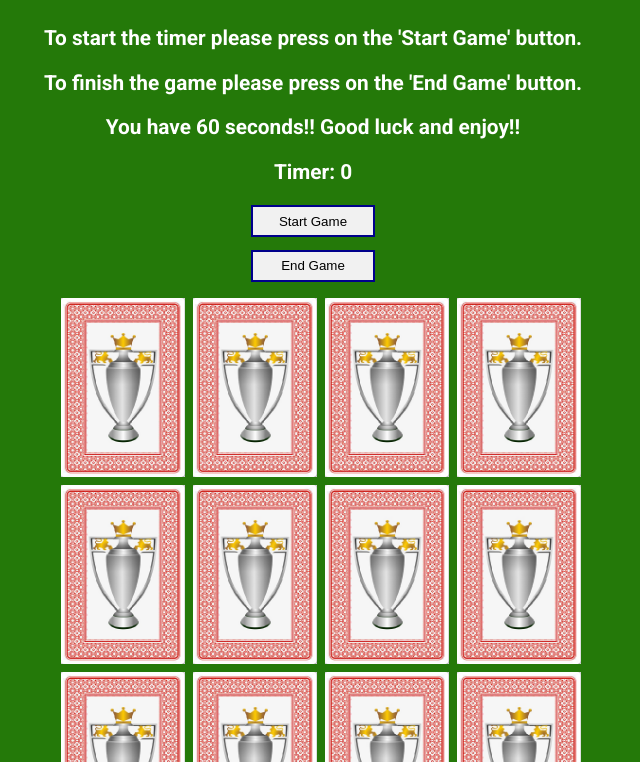
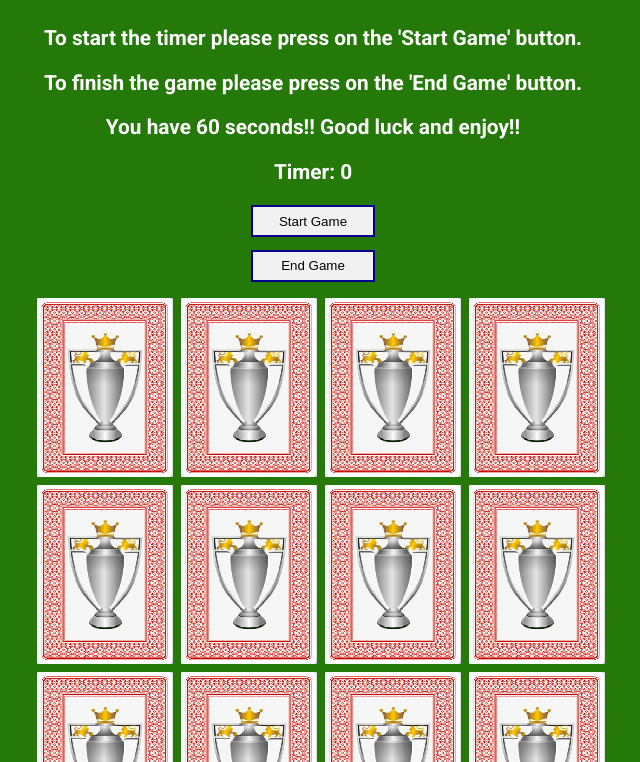
Before and after one commit to Code-Institute-Submissions/premier-league-memory-game, a plain HTML site: page index.html in a window 1280 px wide. Shown: the part 38-800 px from the top of the page, without its empty margins (327-967 px from the left). Drawn offline with Linux system fonts and the light colour scheme.

Commit message:
Updated media queries styling

```diff
--- a/assets/css/style.css
+++ b/assets/css/style.css
@@ -150,7 +150,7 @@ h5 {
   }
 
   .memory-game {
-    width: 33em;
+    width: 36em;
     padding-left: 1em;
   }
 }
```
